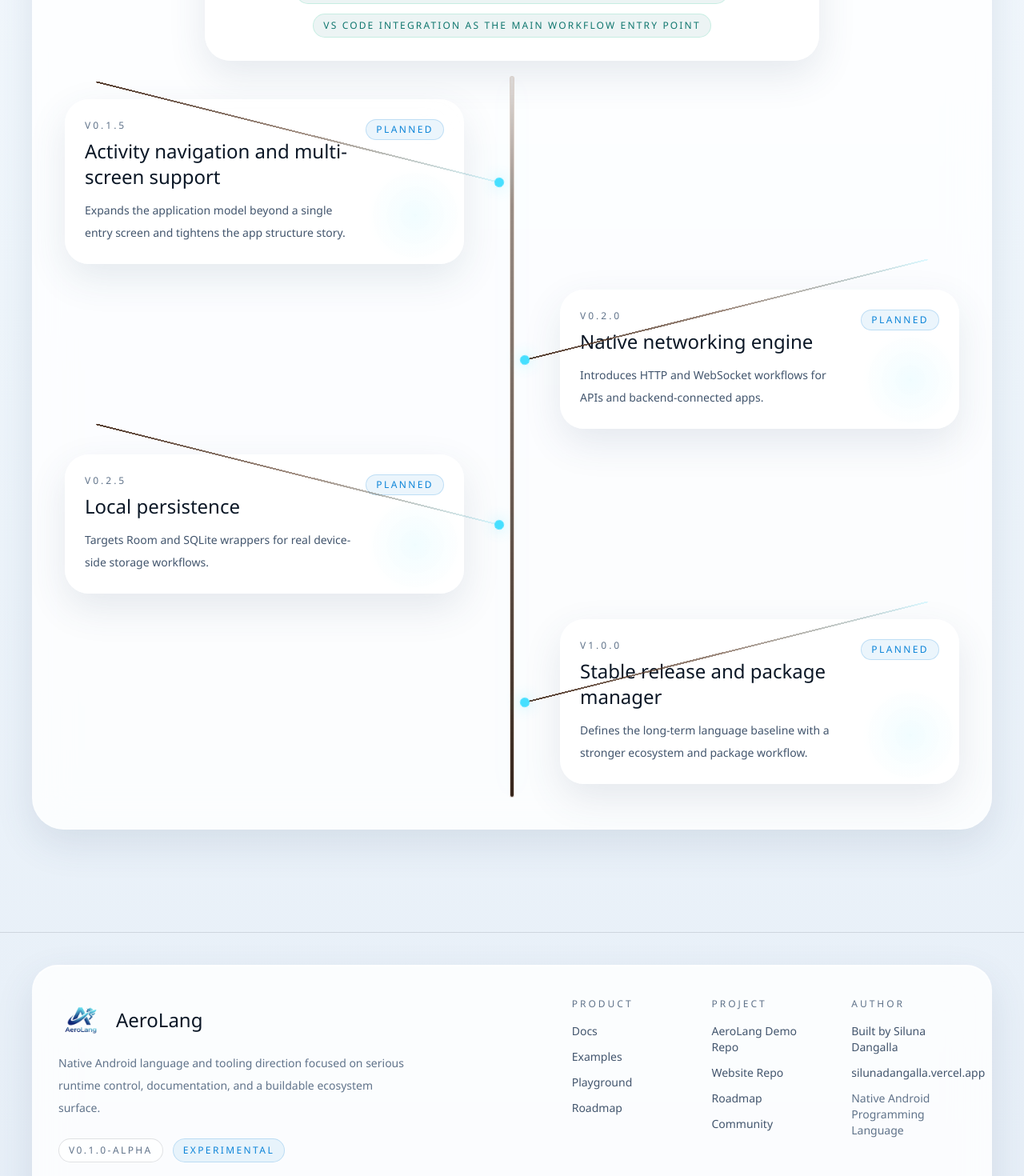
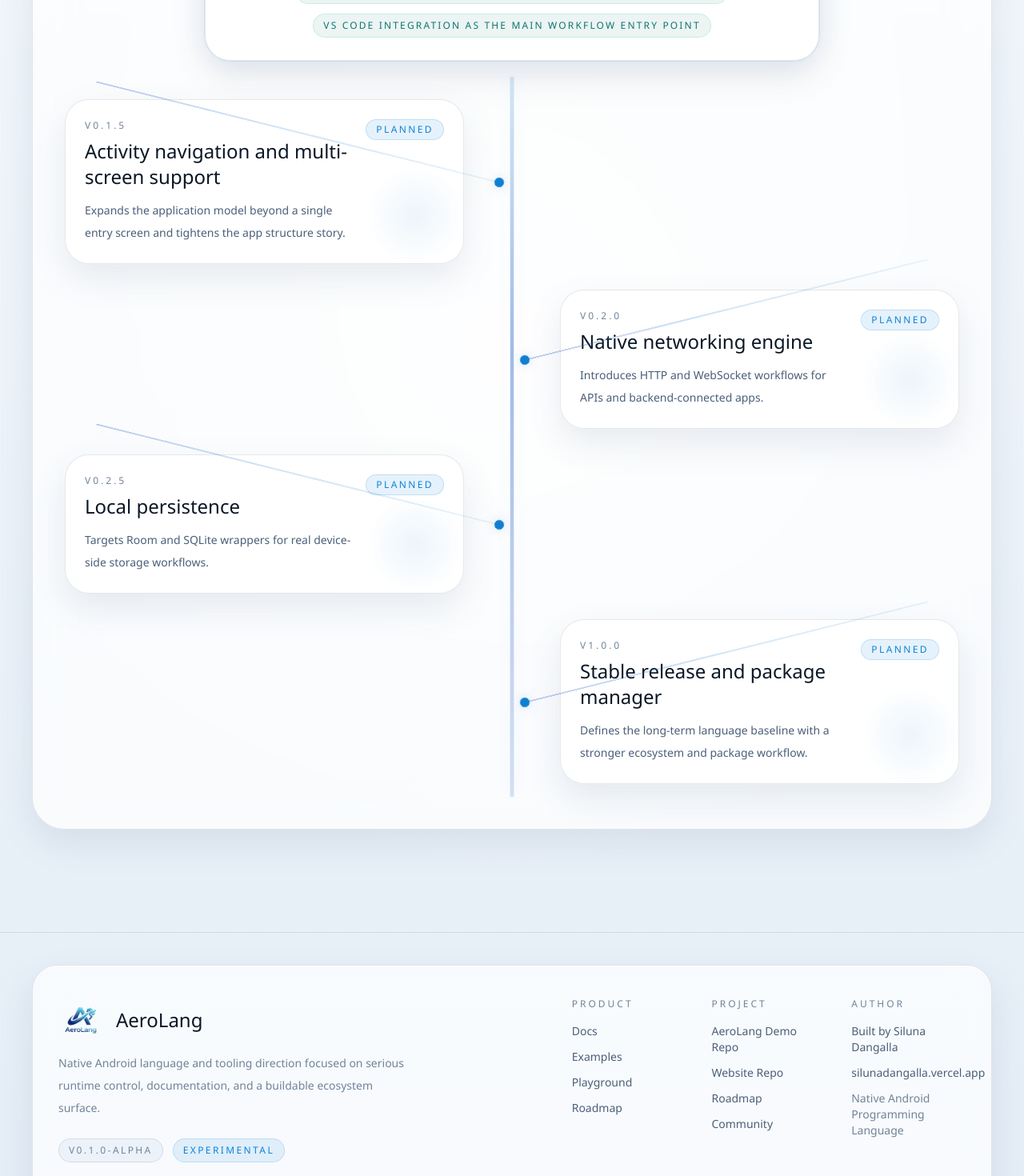
Before and after one commit to GitGuru29/AeroLang-web, a Next.js app: page /roadmap in a window 1280 px wide. Shown: the part 1000-2470 px from the top of the page at 80% size. Built offline with nearby package versions, Linux system fonts and the light colour scheme.

Commit message:
Refine global light theme

```diff
--- a/app/globals.css
+++ b/app/globals.css
@@ -8,25 +8,31 @@
   --bg-alt: #06101d;
   --surface: rgba(255, 255, 255, 0.04);
   --surface-strong: #08111f;
+  --surface-soft: rgba(255, 255, 255, 0.03);
   --fg: #f8fbff;
   --muted: #95a5bf;
   --muted-strong: #64748b;
   --cyan: #46dfff;
   --blue: #149cff;
+  --line: rgba(255, 255, 255, 0.1);
+  --line-strong: rgba(255, 255, 255, 0.16);
   --font-display: "Avenir Next", "Segoe UI", "Helvetica Neue", "Arial Nova", sans-serif;
 }
 
 html.light {
   color-scheme: light;
-  --bg: #edf4fb;
+  --bg: #f4f8fc;
   --bg-alt: #ffffff;
-  --surface: rgba(255, 255, 255, 0.82);
-  --surface-strong: #f4f8fc;
-  --fg: #07111d;
-  --muted: #47607b;
-  --muted-strong: #6b7f96;
-  --cyan: #0b84d8;
-  --blue: #1d64d8;
+  --surface: rgba(255, 255, 255, 0.72);
+  --surface-strong: #f7fbff;
+  --surface-soft: rgba(232, 240, 248, 0.78);
+  --fg: #081423;
+  --muted: #4d627b;
+  --muted-strong: #70849d;
+  --cyan: #117ed1;
+  --blue: #2457c5;
+  --line: rgba(15, 30, 52, 0.1);
+  --line-strong: rgba(15, 30, 52, 0.16);
 }
 
 * {
@@ -53,9 +59,10 @@
 
 html.light body {
   background:
-    radial-gradient(circle at top, rgba(29, 100, 216, 0.1), transparent 24%),
-    radial-gradient(circle at 80% 20%, rgba(11, 132, 216, 0.12), transparent 18%),
-    linear-gradient(180deg, #f8fbff 0%, #eef5fb 52%, #e6eef7 100%);
+    radial-gradient(circle at 12% 0%, rgba(36, 87, 197, 0.12), transparent 28%),
+    radial-gradient(circle at 88% 10%, rgba(17, 126, 209, 0.11), transparent 22%),
+    radial-gradient(circle at 50% 55%, rgba(255, 255, 255, 0.72), transparent 42%),
+    linear-gradient(180deg, #f9fbfe 0%, #eef4fa 48%, #e4edf6 100%);
 }
 
 @media (pointer: fine) {
@@ -84,7 +91,7 @@
 
 .glass-panel {
   @apply border backdrop-blur-xl;
-  border-color: rgba(255, 255, 255, 0.1);
+  border-color: var(--line);
   background: var(--surface);
   box-shadow:
     inset 0 1px 0 rgba(255, 255, 255, 0.06),
@@ -92,9 +99,10 @@
 }
 
 html.light .glass-panel {
+  border-color: var(--line);
   box-shadow:
-    inset 0 1px 0 rgba(255, 255, 255, 0.9),
-    0 18px 48px rgba(57, 84, 118, 0.12);
+    inset 0 1px 0 rgba(255, 255, 255, 0.96),
+    0 18px 44px rgba(78, 99, 129, 0.12);
 }
 
 .eyebrow {
@@ -125,13 +133,17 @@
 }
 
 html.light .hero-image {
-  filter: saturate(1.12) brightness(1.05);
+  filter: saturate(1.08) brightness(1);
 }
 
 html.light .hero-mask {
   background:
-    linear-gradient(180deg, rgba(248, 251, 255, 0.06) 0%, rgba(248, 251, 255, 0.16) 46%, rgba(238, 245, 251, 0.58) 100%),
-    linear-gradient(90deg, rgba(248, 251, 255, 0.18) 0%, rgba(248, 251, 255, 0.04) 42%, rgba(248, 251, 255, 0.16) 100%);
+    linear-gradient(180deg, rgba(249, 251, 254, 0.08) 0%, rgba(249, 251, 254, 0.14) 42%, rgba(238, 244, 250, 0.46) 100%),
+    linear-gradient(90deg, rgba(249, 251, 254, 0.2) 0%, rgba(249, 251, 254, 0.04) 42%, rgba(249, 251, 254, 0.16) 100%);
+}
+
+html.light .noise::before {
+  opacity: 0.08;
 }
 
 .grid-overlay {
@@ -267,7 +279,7 @@
 
 html.light .starfield-layer,
 html.light .star-particle {
-  opacity: 0.12;
+  opacity: 0.06;
 }
 
 html.light .text-white,
@@ -277,12 +289,12 @@
 }
 
 html.light .text-slate-300 {
-  color: #42556d !important;
+  color: #4b5f79 !important;
 }
 
 html.light .text-slate-400,
 html.light .text-slate-500 {
-  color: #60738a !important;
+  color: #71839a !important;
 }
 
 html.light .text-cyan {
@@ -297,16 +309,16 @@
 html.light .border-white\/10,
 html.light .border-white\/12,
 html.light .border-white\/15 {
-  border-color: rgba(11, 23, 38, 0.12) !important;
+  border-color: var(--line) !important;
 }
 
 html.light .border-cyan\/20,
 html.light .border-cyan\/30 {
-  border-color: rgba(11, 132, 216, 0.2) !important;
+  border-color: rgba(17, 126, 209, 0.18) !important;
 }
 
 html.light .bg-cyan\/10 {
-  background-color: rgba(11, 132, 216, 0.08) !important;
+  background-color: rgba(17, 126, 209, 0.1) !important;
 }
 
 html.light .bg-emerald-400\/10 {
@@ -316,7 +328,7 @@
 html.light .bg-white\/\[0\.03\],
 html.light .bg-white\/\[0\.04\],
 html.light .bg-white\/5 {
-  background-color: rgba(255, 255, 255, 0.7) !important;
+  background-color: var(--surface-soft) !important;
 }
 
 html.light .bg-\[\#08111f\],
@@ -346,6 +358,14 @@
   color: #0b1726;
 }
 
+html.light .card-glow:hover {
+  box-shadow:
+    inset 0 1px 0 rgba(255, 255, 255, 0.92),
+    0 0 0 1px rgba(17, 126, 209, 0.14),
+    0 18px 40px rgba(77, 103, 136, 0.15),
+    0 0 32px rgba(36, 87, 197, 0.08);
+}
+
 .card-glow:hover {
   box-shadow:
     inset 0 1px 0 rgba(255, 255, 255, 0.08),
@@ -360,6 +380,14 @@
     0 0 0 1px rgba(70, 223, 255, 0.16),
     0 36px 90px rgba(5, 14, 26, 0.58),
     0 0 70px rgba(70, 223, 255, 0.12);
+}
+
+html.light .roadmap-root {
+  box-shadow:
+    inset 0 1px 0 rgba(255, 255, 255, 0.96),
+    0 0 0 1px rgba(17, 126, 209, 0.12),
+    0 18px 42px rgba(76, 97, 126, 0.14),
+    0 0 48px rgba(17, 126, 209, 0.06);
 }
 
 .roadmap-trunk {
@@ -377,6 +405,13 @@
     0 0 36px rgba(70, 223, 255, 0.08);
 }
 
+html.light .roadmap-trunk {
+  background: linear-gradient(180deg, rgba(17, 126, 209, 0.18) 0%, rgba(36, 87, 197, 0.42) 38%, rgba(36, 87, 197, 0.18) 100%);
+  box-shadow:
+    0 0 0 1px rgba(36, 87, 197, 0.08),
+    0 0 24px rgba(17, 126, 209, 0.08);
+}
+
 .roadmap-branch-card {
   position: relative;
 }
@@ -392,12 +427,20 @@
   pointer-events: none;
 }
 
+html.light .roadmap-branch-card::after {
+  background: radial-gradient(circle, rgba(17, 126, 209, 0.08), transparent 72%);
+}
+
 .roadmap-branch {
   position: absolute;
   top: 50%;
   height: 2px;
   width: calc(50% - 2.5rem);
   background: linear-gradient(90deg, rgba(69, 43, 28, 0.92), rgba(100, 69, 49, 0.6), rgba(70, 223, 255, 0.18));
+}
+
+html.light .roadmap-branch {
+  background: linear-gradient(90deg, rgba(36, 87, 197, 0.28), rgba(17, 126, 209, 0.18), rgba(17, 126, 209, 0.08));
 }
 
 .roadmap-branch::after {
@@ -409,6 +452,11 @@
   border-radius: 9999px;
   background: #46dfff;
   box-shadow: 0 0 18px rgba(70, 223, 255, 0.45);
+}
+
+html.light .roadmap-branch::after {
+  background: #117ed1;
+  box-shadow: 0 0 14px rgba(17, 126, 209, 0.22);
 }
 
 .roadmap-branch-left {
```
